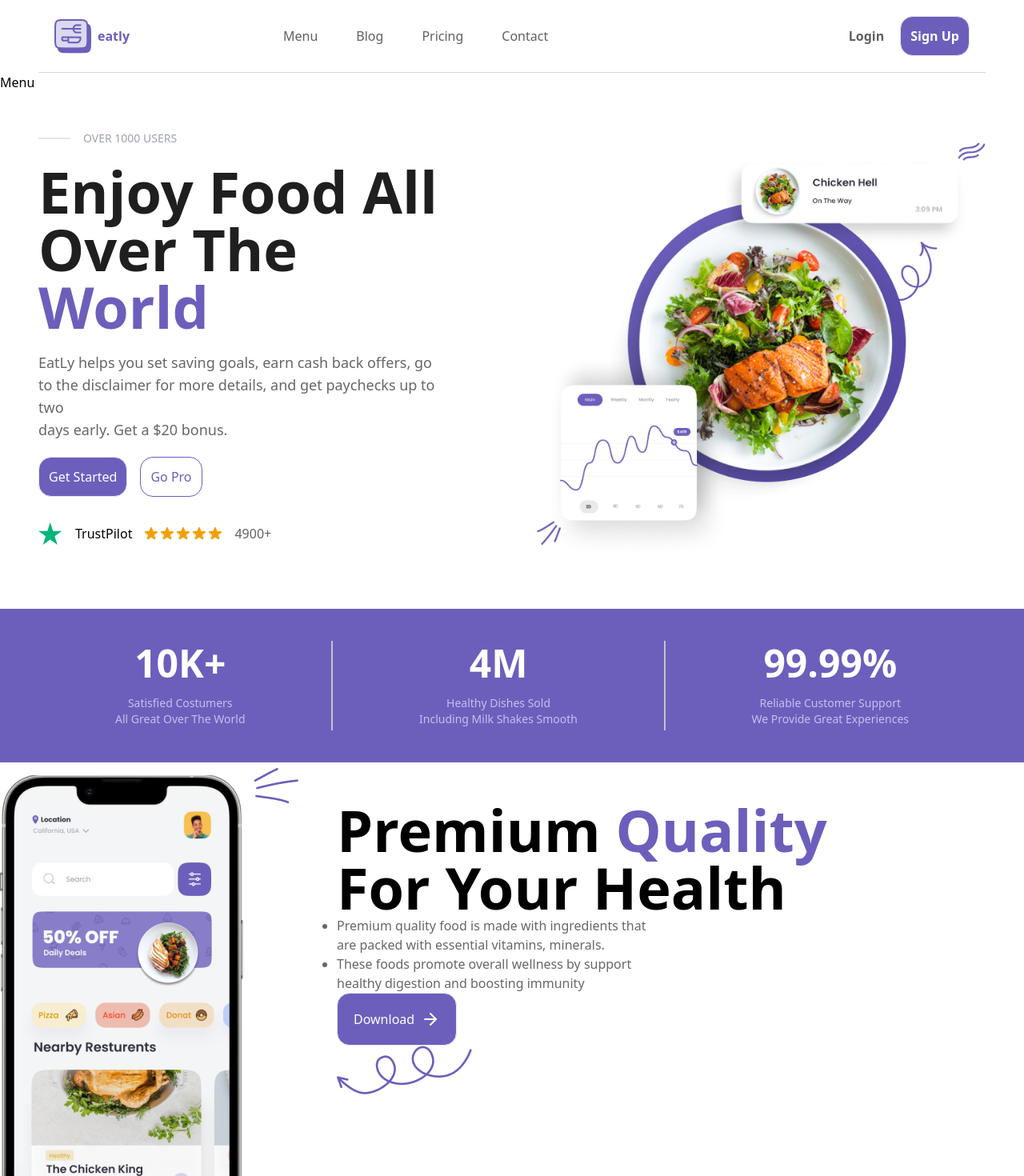
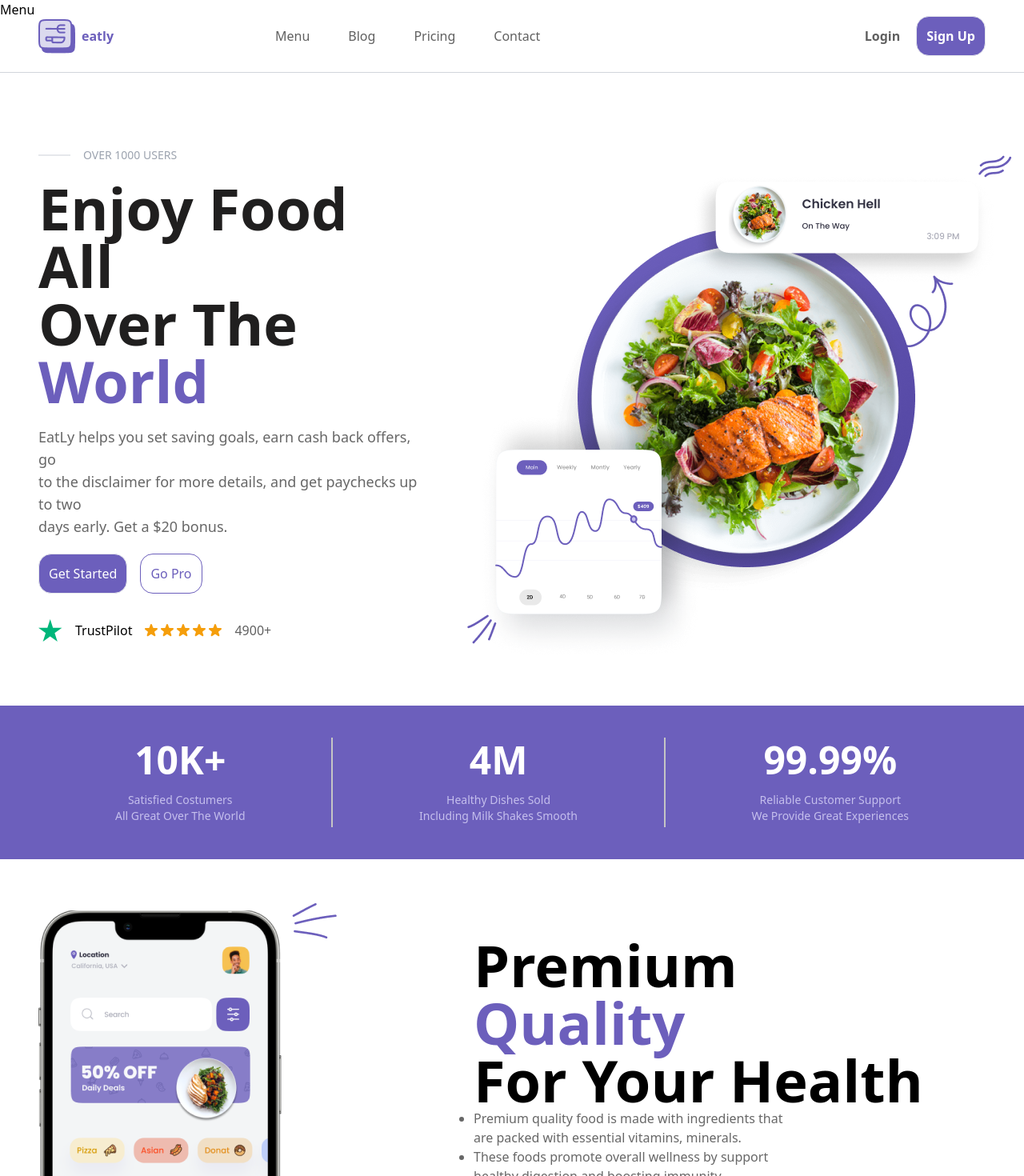
Before and after one commit to savitakatwe/Restaurant, a React (Vite) app: page /menu in a window 1280 px wide. Shown: the top 1470 px of the page at 80% size. Built offline with nearby package versions, Linux system fonts and the light colour scheme.

Commit message:
adjusted the hero

```diff
--- a/src/component/Header/Header.tsx
+++ b/src/component/Header/Header.tsx
@@ -10,7 +10,7 @@ const Header = () => {
     }
     return <>
         <header
-            className="header  flex flex-wrap justify-between sticky top-0 items-center p-5 border-b border-gray-300 mx-12  ">
+            className="header  flex flex-wrap justify-between fixed w-full top-0 z-50 bg-opacity-90 items-center p-5 border-b border-gray-300 px-12   ">
             <div className="flex gap-2 items-center">
                 <img src={logo} alt="logo"/>
                 <p className="text-purple-primary font-bold">eatly</p>
--- a/src/component/Hero/Hero.tsx
+++ b/src/component/Hero/Hero.tsx
@@ -4,7 +4,7 @@ import StarIcon from "../../assets/StarIcon.svg"
 
 const Hero = () => {
     return <>
-        <div className="flex flex-col md:flex-row justify-center md:justify-between h-fit w-full items-center">
+        <div className="flex flex-col md:flex-row justify-center md:justify-between h-fit  items-center mt-28">
             <div className="w-3/4 md:w-1/2 m-5 md:m-12 justify-center">
                 <div className="flex justify-center  md:justify-start items-center gap-4">
                     <div className="border w-10"></div>
@@ -59,7 +59,7 @@ const Hero = () => {
 
 
             </div>
-            <div className={"m-12"}>
+            <div className={"flex justify-center items-center    w-3/4"}>
                 <img src={HeroFoodImage} alt={'HeroFoodImage'}/>
             </div>
         </div>
--- a/src/component/Home/Home.tsx
+++ b/src/component/Home/Home.tsx
@@ -4,7 +4,7 @@ import {ArrowRight} from "lucide-react";
 
 const Home = () => {
     return <>
-        <div className={"flex flex-col md:flex-row"}>
+        <div className={"flex flex-col md:flex-row justify-between h-fit md:m-12"}>
             <div>
                 <img src={MobileRestaurantPic} alt={"MobileRestaurantPic"}/>
             </div>
```
